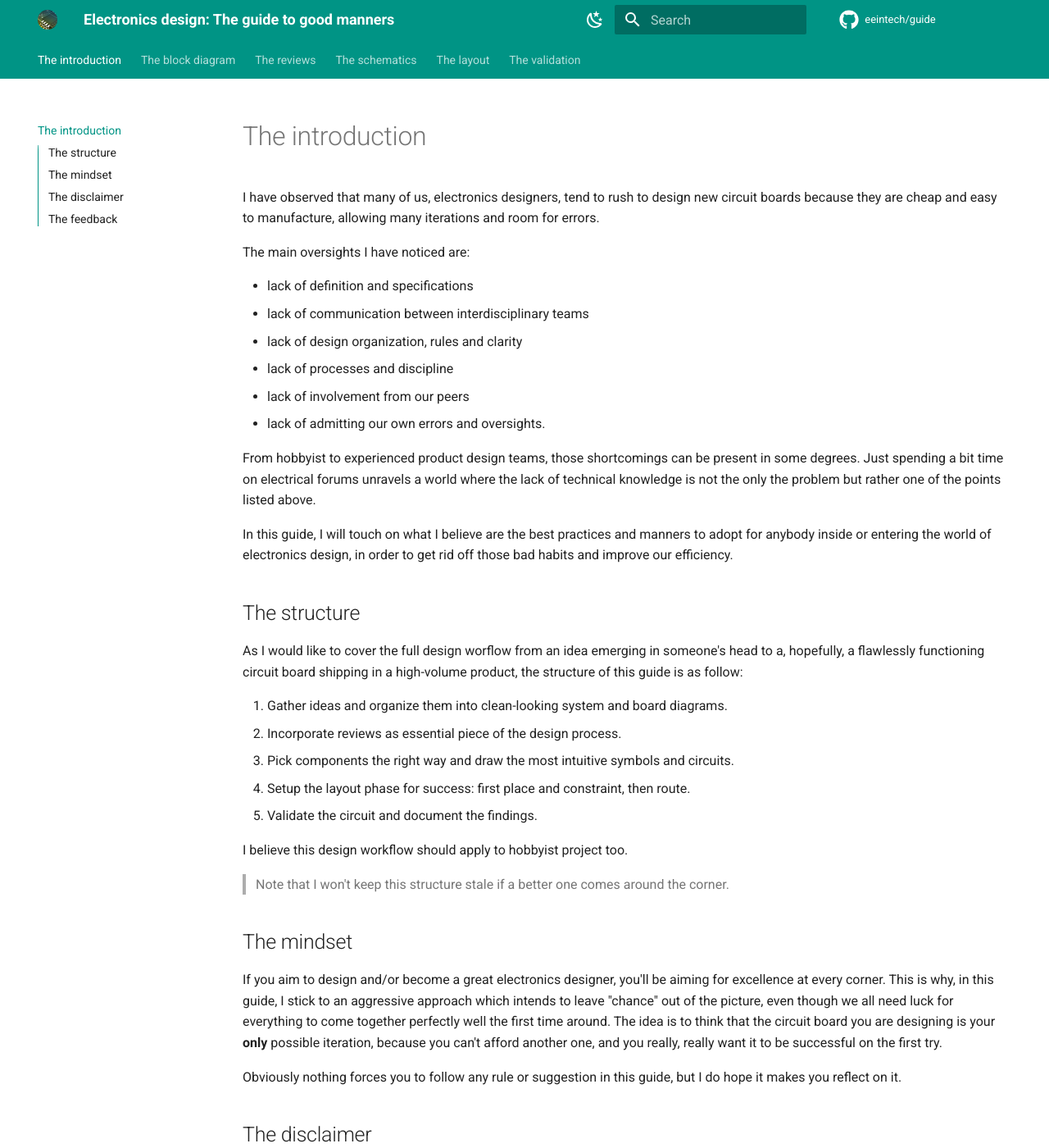
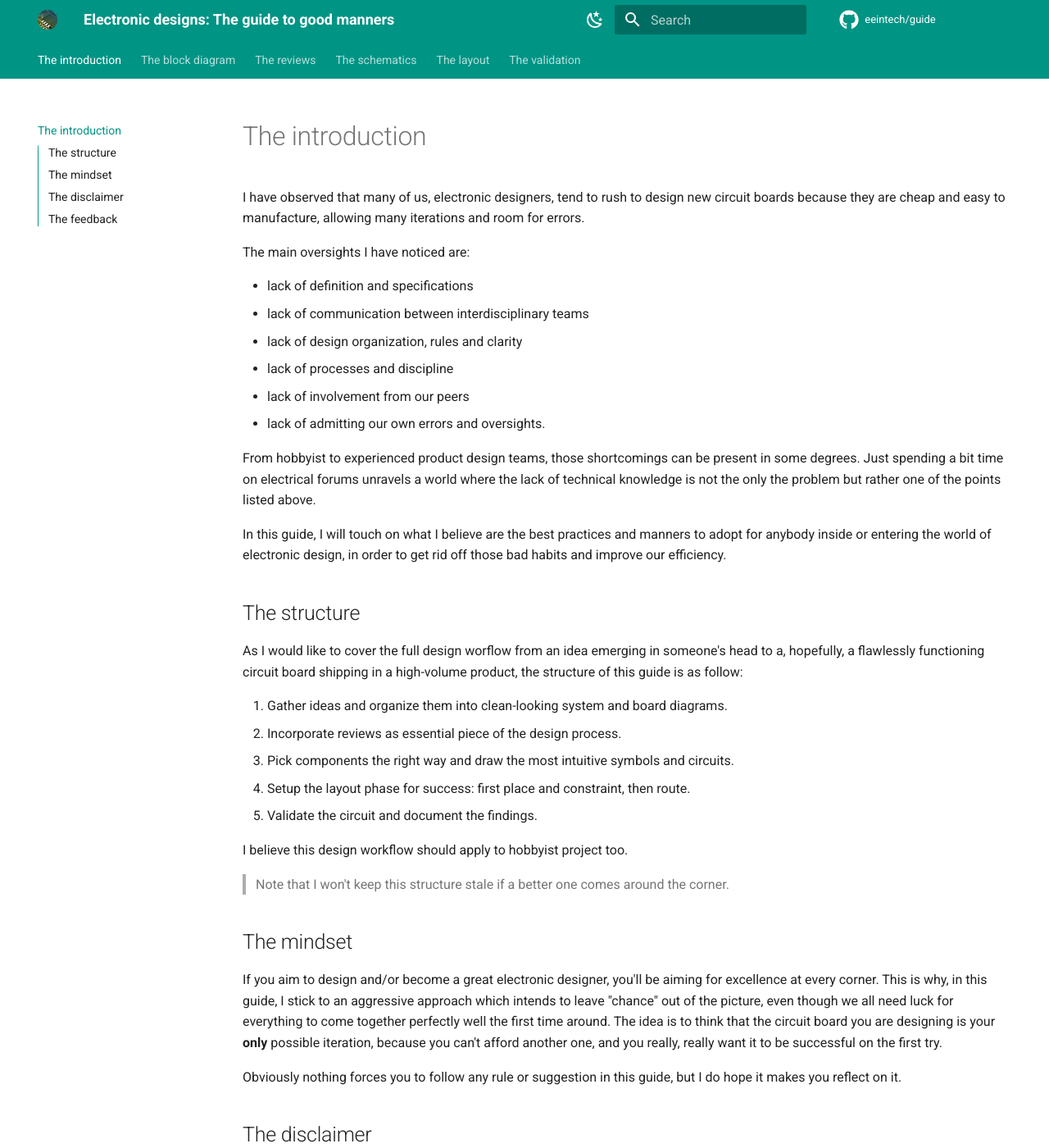
Before and after one commit to eeintech/guide, an MkDocs documentation site: the page built from docs/index.md, in a window 1280 px wide and 1400 px high. Shown: the whole window at 82% size. Built offline with MkDocs 1.6.1 and Material for MkDocs 9.7.7, drawn with Linux system fonts in a browser that asks for light colours; comment, search, counter and statistics services are not loaded.

Commit message:
Fix use of electronic(s)

```diff
--- a/docs/index.md
+++ b/docs/index.md
@@ -4,7 +4,7 @@ comments: true
 
 # The introduction
 
-I have observed that many of us, electronics designers, tend to rush to design new circuit boards because they are cheap and easy to manufacture, allowing many iterations and room for errors.
+I have observed that many of us, electronic designers, tend to rush to design new circuit boards because they are cheap and easy to manufacture, allowing many iterations and room for errors.
 
 The main oversights I have noticed are:
 
@@ -18,7 +18,7 @@ The main oversights I have noticed are:
 From hobbyist to experienced product design teams, those shortcomings can be present in some degrees.
 Just spending a bit time on electrical forums unravels a world where the lack of technical knowledge is not the only the problem but rather one of the points listed above.
 
-In this guide, I will touch on what I believe are the best practices and manners to adopt for anybody inside or entering the world of electronics design, in order to get rid off those bad habits and improve our efficiency.
+In this guide, I will touch on what I believe are the best practices and manners to adopt for anybody inside or entering the world of electronic design, in order to get rid off those bad habits and improve our efficiency.
 
 ## The structure
 
@@ -35,7 +35,7 @@ I believe this design workflow should apply to hobbyist project too.
 
 ## The mindset
 
-If you aim to design and/or become a great electronics designer, you'll be aiming for excellence at every corner. This is why, in this guide, I stick to an aggressive approach which intends to leave "chance" out of the picture, even though we all need luck for everything to come together perfectly well the first time around. The idea is to think that the circuit board you are designing is your **only** possible iteration, because you can't afford another one, and you really, really want it to be successful on the first try.
+If you aim to design and/or become a great electronic designer, you'll be aiming for excellence at every corner. This is why, in this guide, I stick to an aggressive approach which intends to leave "chance" out of the picture, even though we all need luck for everything to come together perfectly well the first time around. The idea is to think that the circuit board you are designing is your **only** possible iteration, because you can't afford another one, and you really, really want it to be successful on the first try.
 
 Obviously nothing forces you to follow any rule or suggestion in this guide, but I do hope it makes you reflect on it.
 
--- a/mkdocs.yml
+++ b/mkdocs.yml
@@ -1,6 +1,6 @@
-site_name: "Electronics design: The guide to good manners"
+site_name: "Electronic designs: The guide to good manners"
 site_url: https://guide.eeinte.ch/
-site_description: "Electronics design: The guide to good manners"
+site_description: "Electronic designs: The guide to good manners"
 site_author: eeintech
 
 # Repository
```
Also changed, not shown: README.md (+1 -1 lines), pyproject.toml (+5 -5 lines), 1 other file.
